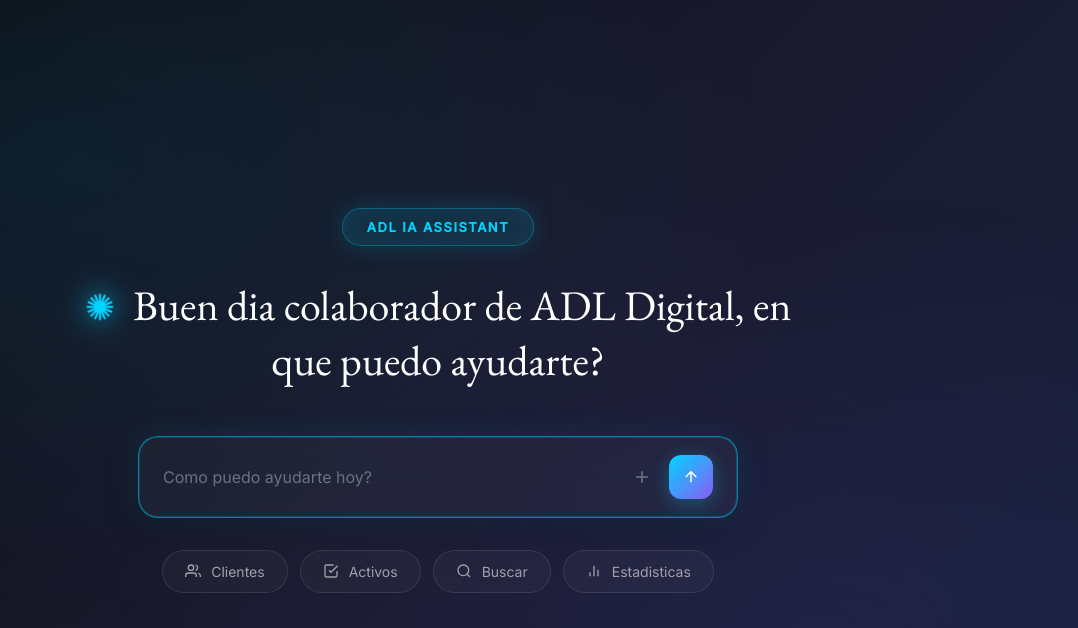
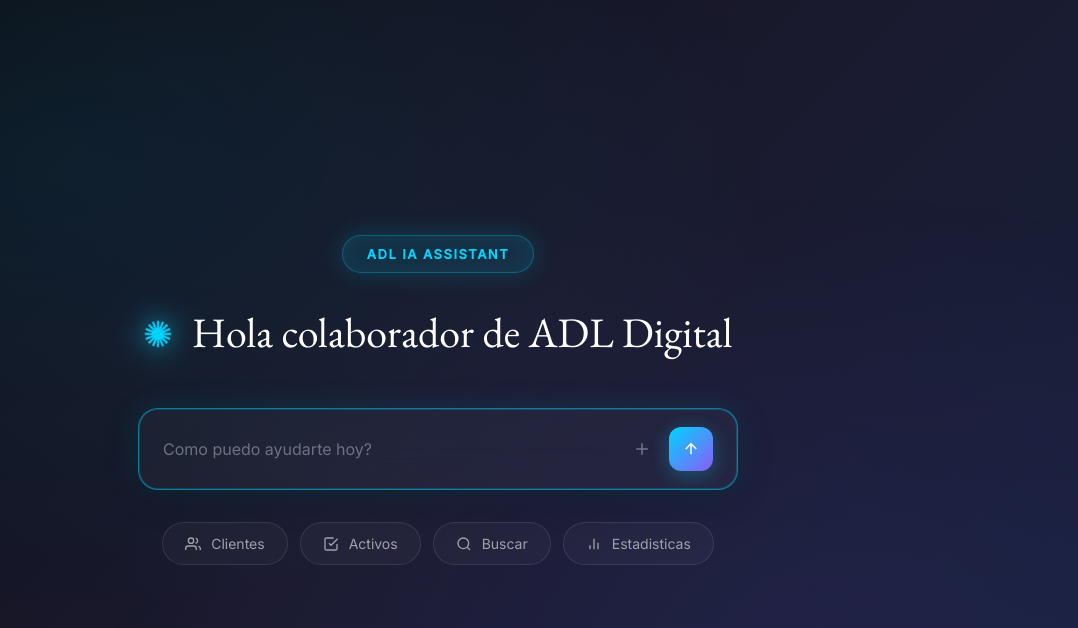
Before and after one commit to alexhura/Ia-de-consulta, a PHP site: page / in a window 1280 px wide. Shown: the top 628 px of the page, without its empty margins (202-1280 px from the left). Run offline with PHP 8.4, Linux system fonts and the light colour scheme.

Commit message:
Update greeting message for digital collaborators
Change the initial greeting message displayed to users from "Buen dia colaborador de ADL Digital, en que puedo ayudarte?" to "Hola colaborador de ADL Digital".

Replit-Commit-Author: Agent
Replit-Commit-Session-Id: 84a0bbfd-a66a-4f82-ba31-95a129779b4c
Replit-Commit-Checkpoint-Type: full_checkpoint
Replit-Commit-Event-Id: 4c27cf7c-30e3-4273-a0a0-6fea6487529d
Replit-Commit-Screenshot-Url: https://storage.googleapis.com/screenshot-production-us-central1/f7b21309-ae6f-4a45-bb69-25427c5c9d85/84a0bbfd-a66a-4f82-ba31-95a129779b4c/1LBNn7b
Replit-Helium-Checkpoint-Created: true

```diff
--- a/public/index.php
+++ b/public/index.php
@@ -37,7 +37,7 @@ if (preg_match('/\.(?:css|js|png|jpg|gif|ico|svg|woff|woff2|ttf|eot)$/', $path))
     }
 }
 
-$greeting = 'Buen dia colaborador de ADL Digital, en que puedo ayudarte?';
+$greeting = 'Hola colaborador de ADL Digital';
 ?>
 <!DOCTYPE html>
 <html lang="es">
```
